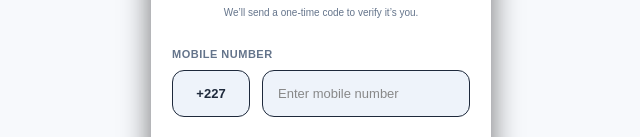
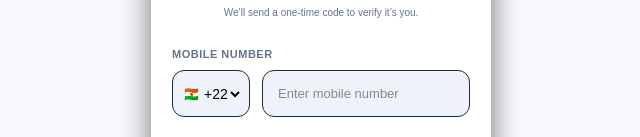
Before and after one commit to clickrtechnologies/rbt_portal, an Angular app: page /login in a window 1280 px wide. Shown: the part 365-502 px from the top of the page, without its empty margins (319-959 px from the left). Built offline with nearby package versions, Linux system fonts and the light colour scheme.

Commit message:
Added dynamic country code....

```diff
--- a/src/app/Features/login/login.component.html
+++ b/src/app/Features/login/login.component.html
@@ -19,7 +19,19 @@
       <div class="mobile-row">
 
         <div class="country-box">
-          +227
+
+          <select [(ngModel)]="countryCode">
+
+            <option
+              *ngFor="let c of countries"
+              [value]="c.code">
+
+              {{ c.flag }} {{ c.code }}
+
+            </option>
+
+          </select>
+
         </div>
 
         <input
@@ -44,11 +56,12 @@
       </div>
 
       <div class="number-preview">
-        <span>+227 {{ mobileNumber }}</span>
+        <span>{{ countryCode }} {{ mobileNumber }}</span>
 
         <button class="edit-btn" (click)="editNumber()">
           Edit
         </button>
+
       </div>
 
       <label class="otp-label">ENTER CODE</label>
--- a/src/app/Features/login/login.component.scss
+++ b/src/app/Features/login/login.component.scss
@@ -17,7 +17,14 @@
   box-shadow: 0 10px 30px rgba(0, 0, 0, 0.55);
   border: 1px solid rgba(255, 255, 255, 0.05);
 }
-
+.country-box select {
+  border: none;
+  background: transparent;
+  outline: none;
+  cursor: pointer;
+  font-size: 14px;
+  width: 85%;
+}
 .logo-section {
   text-align: center;
   margin-bottom: 28px;
--- a/src/app/Features/login/login.component.ts
+++ b/src/app/Features/login/login.component.ts
@@ -15,6 +15,19 @@ import { UserService } from '../../services/user.service';
 export class LoginComponent {
   mobileNumber: string = '';
   countryCode: string = '+227';
+
+  countries = [
+  { name: 'Niger', code: '+227', flag: '🇳🇪' },
+  { name: 'India', code: '+91', flag: '🇮🇳' },
+  { name: 'United States', code: '+1', flag: '🇺🇸' },
+  { name: 'United Kingdom', code: '+44', flag: '🇬🇧' },
+  { name: 'France', code: '+33', flag: '🇫🇷' },
+  { name: 'Nigeria', code: '+234', flag: '🇳🇬' },
+  { name: 'Ghana', code: '+233', flag: '🇬🇭' },
+  { name: 'Cameroon', code: '+237', flag: '🇨🇲' },
+  { name: 'South Africa', code: '+27', flag: '🇿🇦' },
+  { name: 'Canada', code: '+1', flag: '🇨🇦' }
+];
 
   otp1: string = '';
   otp2: string = '';
@@ -150,7 +163,6 @@ export class LoginComponent {
       alert("Maximum OTP attempts exceeded");
       return;
     }
-
     const enteredOtp =
       this.otp1 + this.otp2 + this.otp3 + this.otp4;
 
@@ -212,9 +224,7 @@ export class LoginComponent {
 
     });
   }
-
   startResendTimer() {
-
     this.canResendOtp = false;
     this.resendTimer = 30;
 
@@ -227,26 +237,19 @@ export class LoginComponent {
       }
     }, 1000);
   }
-
   resendOtp() {
-
     if (!this.canResendOtp) {
       alert("Please wait before resending OTP");
       return;
     }
-
     this.sendOtp();
-
     this.otp1 = '';
     this.otp2 = '';
     this.otp3 = '';
     this.otp4 = '';
   }
-
   editNumber() {
-
     this.otpSent = false;
-
     this.otp1 = '';
     this.otp2 = '';
     this.otp3 = '';
```
Lines whose indentation alone changed are shown as unchanged.
